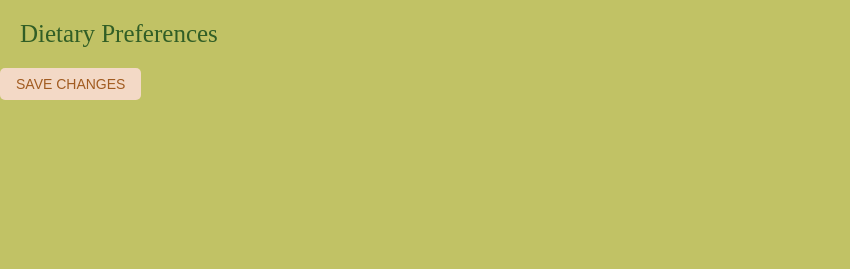
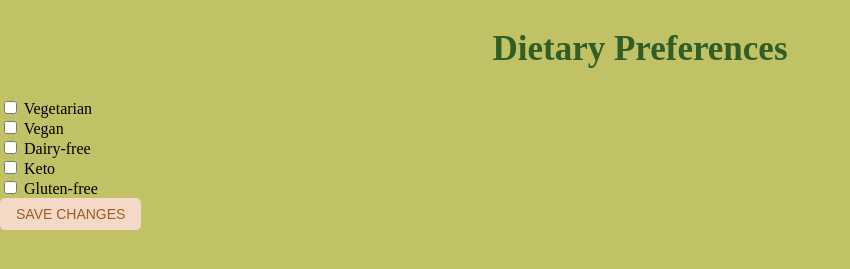
Before and after one commit to kaylaxu15/pantry_2_plate, a Flask app: template templates/profile_page.html in a window 1280 px wide. Shown: the part 284-553 px from the top of the page, without its empty margins (0-850 px from the left). Run offline with Flask 3, Linux system fonts and the light colour scheme; the template is opened without the code that fills it, so the values that code supplies are empty.

Commit message:
client and profile page html

```diff
--- a/DatabaseClient.py
+++ b/DatabaseClient.py
@@ -146,6 +146,10 @@ class DatabaseClient:
             self.insert_ingredient(ingredient)
         return 0
 
+    def delete_user_restrictions(self, emailId):
+        col = self.db["Users"]
+        col.update_one({"emailId": emailId}, {"$set": {"restrictions": []}})
+
     def delete_all_recipes(self):
         col = self.db["Recipes"]
         col.delete_many({})
--- a/templates/profile_page.html
+++ b/templates/profile_page.html
@@ -35,32 +35,35 @@
         -->
 
         <!-- Dietary Preferences Checkboxes -->
-        <div class="dietary-preferences-section">
-            <p>Dietary Preferences</p>
-            {% for restriction in user_data.restrictions %}
-            <div class="restriction">
-                <label for="diet-{{ restriction }}">
-                    <input type="checkbox" name="vegetarian" id="vegetarian"
-                        value="vegetarian" {% if 'vegetarian' in user.dietary_preferences %}checked{% endif %}>
-                    vegetarian
-                    <input type="checkbox" name="vegan" id="vegan"
-                        value="vegan" {% if 'vegan' in user.dietary_preferences %}checked{% endif %}>
-                    <input type="checkbox" name="dairy-free" id="dairy-free"
-                        value="dairy-free" {% if 'dairy-free' in user.dietary_preferences %}checked{% endif %}>
-                    <input type="checkbox" name="keto" id="keto"
-                        value="keto" {% if 'keto' in user.dietary_preferences %}checked{% endif %}>
-                    <input type="checkbox" name="gluten-free" id="gluten-free"
-                        value="gluten-free" {% if 'gluten-free' in user.dietary_preferences %}checked{% endif %}>
-                </label>
-            </div>
-            {% endfor %}
-        </div>
-
-        <!-- Save Changes Button -->
-        <div class="save-button">
-            <button type="submit" id="saveChangesBtn">SAVE CHANGES</button>
-        </div>
-
+        <form action="/profile_page" method="POST">
+            <h2>Dietary Preferences</h2>
+                <label>
+                    <input type="checkbox" name="restriction" value="vegetarian"
+                    {% if 'vegetarian' in user.dietary_preferences %}checked{% endif %}>
+                    Vegetarian
+                </label><br>
+                <label>
+                    <input type="checkbox" name="restriction" value="vegan"
+                    {% if 'vegan' in user.dietary_preferences %}checked{% endif %}>
+                    Vegan
+                </label><br>
+                <label>
+                    <input type="checkbox" name="restriction" value="dairy-free"
+                    {% if 'dairy-free' in user.dietary_preferences %}checked{% endif %}>
+                    Dairy-free
+                </label><br>
+                <label>
+                    <input type="checkbox" name="restriction" value="keto"
+                    {% if 'keto' in user.dietary_preferences %}checked{% endif %}>
+                    Keto
+                </label><br>
+                <label>
+                    <input type="checkbox" name="restriction" value="gluten-free"
+                    {% if 'gluten-free' in user.dietary_preferences %}checked{% endif %}>
+                    Gluten-free
+                </label><br>
+                <button type="submit" id="saveChangesBtn">SAVE CHANGES</button>
+        </form>
     </div>
 
 </body>
```
